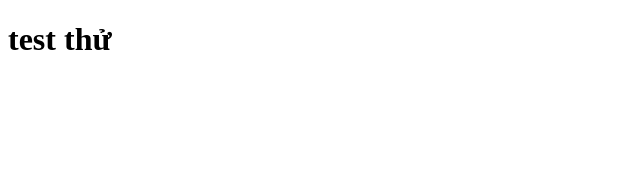
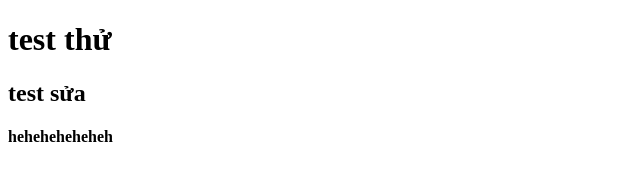
Before and after one commit to Yoinkk-BM/duan4, a plain HTML site: page index.html in a window 1280 px wide. Shown: the whole page, without its empty margins (0-640 px from the left). Drawn offline with Linux system fonts and the light colour scheme.

Commit message:
sửa mấy làn mới được

```diff
--- a/index.html
+++ b/index.html
@@ -3,9 +3,11 @@
   <head>
     <meta charset="UTF-8" />
     <meta name="viewport" content="width=device-width, initial-scale=1.0" />
-    <title>testgit</title>
+    <title>dự án 4</title>
   </head>
   <body>
     <h1>test thử</h1>
+    <h2>test sửa</h2>
+    <h4>heheheheheheh</h4>
   </body>
 </html>
```
